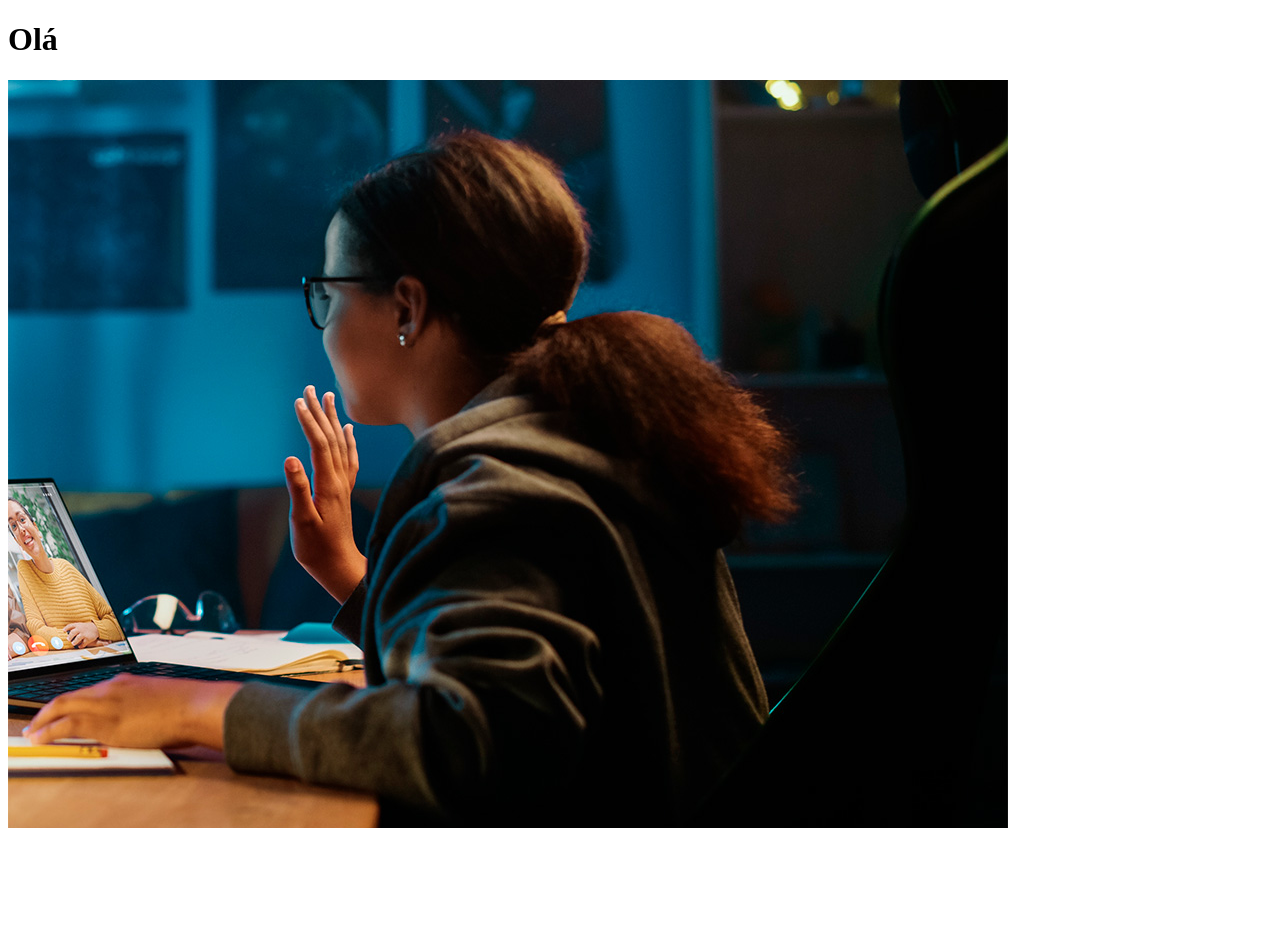
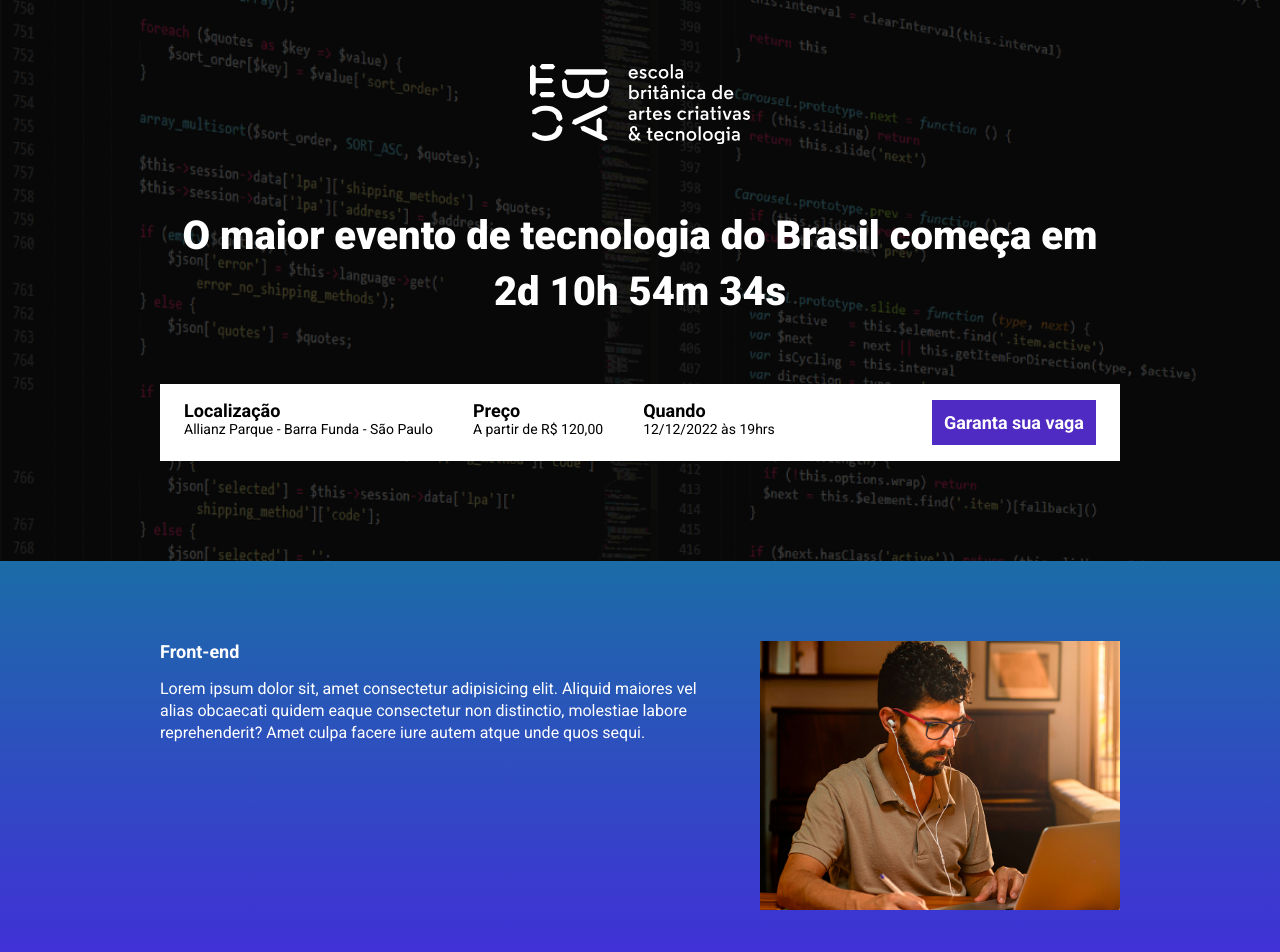
Before and after one commit to KawanSs/EBAC-Tech-Talks, a website built with Parcel: page src/index.html in a window 1280 px wide. Shown: the top 952 px of the page. Before the commit the page ends 840 px from the top, so only its background shows below. Built offline with nearby package versions, Linux system fonts and the light colour scheme.

Commit message:
contagem regressiva

```diff
--- a/package.json
+++ b/package.json
@@ -1,9 +1,9 @@
 {
   "name": "code",
   "version": "1.0.0",
-  "main": "index.js",
   "scripts": {
     "dev": "parcel src/index.html src/styles/main.scss src/scripts/main.js",
+    "build": "parcel build src/index.html",
     "test": "echo \"Error: no test specified\" && exit 1"
   },
   "keywords": [],
@@ -13,6 +13,7 @@
   "devDependencies": {
     "@parcel/transformer-sass": "^2.13.3",
     "parcel": "^2.13.3",
-    "sharp": "^0.33.5"
+    "sharp": "^0.33.5",
+    "svgo": "^3.3.2"
   }
 }
--- a/src/index.html
+++ b/src/index.html
@@ -1,15 +1,92 @@
 <!DOCTYPE html>
-<html lang="pt-br">
+<html lang="pt-BR">
 <head>
     <meta charset="UTF-8">
+    <meta http-equiv="X-UA-Compatible" content="IE=edge">
     <meta name="viewport" content="width=device-width, initial-scale=1.0">
-    <title>Parcel</title>
-    <link rel="stylesheet" href="./styles/main.scss">
+    <title>EBAC Tech Talks</title>
+
+    <link rel="preconnect" href="https://fonts.googleapis.com">
+    <link rel="preconnect" href="https://fonts.gstatic.com" crossorigin>
+    <link href="https://fonts.googleapis.com/css2?family=Roboto:wght@400;700;900&display=swap" rel="stylesheet">
+    <link rel="stylesheet" href="styles/main.scss">
+    <link rel="stylesheet" href="https://unpkg.com/aos@next/dist/aos.css" />
 </head>
 <body>
-    <h1>Olá</h1>
-    <img src="./images/backend.png" alt="">
+    <header class="hero">
+        <div class="container">
+            <img class="hero__logo" src="./images/ebac_logo.svg" alt="EBAC">
+            <p class="hero__text">
+                O maior evento de tecnologia do Brasil começa em <span id="contador"></span>
+            </p>
+            <div class="infos-bar">
+                <ul class="infos-bar__infos">
+                    <li class="infos-bar__infos__item">
+                        <b>Localização</b>
+                        Allianz Parque - Barra Funda - São Paulo
+                    </li>
+                    <li class="infos-bar__infos__item">
+                        <b>Preço</b>
+                        A partir de R$ 120,00
+                    </li>
+                    <li class="infos-bar__infos__item">
+                        <b>Quando</b>
+                        12/12/2022 às 19hrs
+                    </li>
+                </ul>
+                <a href="#" class="button button--primary">
+                    Garanta sua vaga
+                </a>
+            </div>
+        </div>
+    </header>
 
-    <script src="./scripts/main.js"></script>
+    <section class="event event--frontend">
+        <div class="container" data-aos="fade-right">
+            <div class="event__details">
+                <h2 class="event__details__title">Front-end</h2>
+                <p class="event__details__description">
+                    Lorem ipsum dolor sit, amet consectetur adipisicing elit. Aliquid maiores vel alias obcaecati quidem eaque consectetur non distinctio, molestiae labore reprehenderit? Amet culpa facere iure autem atque unde quos sequi.
+                </p>
+            </div>
+            <img class="event__image" src="./images/frontend.png" alt="Front-end">
+        </div>
+    </section>
+    <section class="event event--ui-ux event--image-left">
+        <div class="container" data-aos="fade-left">
+            <div class="event__details">
+                <h2 class="event__details__title">UI/UX</h2>
+                <p class="event__details__description">
+                    Lorem ipsum dolor sit, amet consectetur adipisicing elit. Aliquid maiores vel alias obcaecati quidem eaque consectetur non distinctio, molestiae labore reprehenderit? Amet culpa facere iure autem atque unde quos sequi.
+                </p>
+            </div>
+            <img class="event__image" src="./images/ui-ux.png" alt="UI/UX">
+        </div>
+    </section>
+    <section class="event event--data-science">
+        <div class="container" data-aos="fade-right">
+            <div class="event__details">
+                <h2 class="event__details__title">Data Science</h2>
+                <p class="event__details__description">
+                    Lorem ipsum dolor sit, amet consectetur adipisicing elit. Aliquid maiores vel alias obcaecati quidem eaque consectetur non distinctio, molestiae labore reprehenderit? Amet culpa facere iure autem atque unde quos sequi.
+                </p>
+            </div>
+            <img class="event__image" src="./images/data.png" alt="Data Science">
+        </div>
+    </section>
+    <section class="event event--backend event--image-left">
+        <div class="container" data-aos="fade-left">
+            <div class="event__details">
+                <h2 class="event__details__title">Back-end</h2>
+                <p class="event__details__description">
+                    Lorem ipsum dolor sit, amet consectetur adipisicing elit. Aliquid maiores vel alias obcaecati quidem eaque consectetur non distinctio, molestiae labore reprehenderit? Amet culpa facere iure autem atque unde quos sequi.
+                </p>
+            </div>
+            <img class="event__image" src="./images/backend.png" alt="Back-end">
+        </div>
+    </section>
+
+    <script src="https://unpkg.com/aos@next/dist/aos.js"></script>
+    <script src="scripts/main.js"></script>
 </body>
 </html>
--- a/src/scripts/main.js
+++ b/src/scripts/main.js
@@ -0,0 +1,28 @@
+AOS.init();
+
+const dataDoEvento = new Date("Dec 26, 2024 19:00:00");
+const timeStampDoEvento = dataDoEvento.getTime();
+
+const contaAsHoras = setInterval(function(){
+    const agora = new Date();
+    const timeStampAtual = agora.getTime();
+
+    const distanciaAteOEvento = timeStampDoEvento - timeStampAtual;
+
+    const diaEmMS = 1000 * 60 * 60 * 24;
+    const horaEmMS = 1000 * 60 * 60;
+    const minutoEmMs = 1000 * 60;
+
+    const diasAteOEvento = Math.floor(distanciaAteOEvento / (diaEmMS));
+    const horasAteOEvento = Math.floor((distanciaAteOEvento % (diaEmMS)) / (horaEmMS));
+    const minutosAteOEvento = Math.floor((distanciaAteOEvento % (horaEmMS)) / minutoEmMs);
+    const segundosAteOEvento =Math.floor((distanciaAteOEvento % minutoEmMs) / 1000);
+
+
+    document.getElementById('contador').innerHTML = `${diasAteOEvento}d ${horasAteOEvento}h ${minutosAteOEvento}m ${segundosAteOEvento}s`;
+
+    if(distanciaAteOEvento < 0){
+        clearInterval(contaAsHoras);
+        document.getElementById('contador').innerHTML = 'Evento expirado';
+    }
+}, 1000);
--- /dev/null
+++ b/src/styles/_event.scss
@@ -0,0 +1,63 @@
+@use 'variables';
+
+.event {
+    padding: 80px 0;
+
+    &--frontend {
+        background-image: linear-gradient(variables.$blue1, variables.$blue2);
+    }
+
+    &--ui-ux {
+        background-image: linear-gradient(variables.$blue2, variables.$pink);
+    }
+
+    &--data-science {
+        background-image: linear-gradient(variables.$pink, variables.$yellow);
+    }
+
+    &--backend {
+        background-image: linear-gradient(variables.$yellow, variables.$pink);
+    }
+
+    &--image-left {
+        .container {
+            flex-direction: row-reverse;
+        }
+    }
+
+    .container {
+        display: flex;
+        gap: 40px;
+    }
+
+    &__image {
+        max-width: 360px;
+    }
+
+    &__details {
+        &__title {
+            font-size: 18px;
+            font-weight: bold;
+            margin-bottom: 16px;
+        }
+
+        &__description {
+            line-height: 22px;
+        }
+    }
+
+    @media (max-width: 640px) {
+        .container {
+            display: block;
+        }
+
+        &__image {
+            width: 100%;
+        }
+
+        &__details {
+            margin-right: 0;
+            margin-bottom: 16px;
+        }
+    }
+}
--- /dev/null
+++ b/src/styles/_hero.scss
@@ -0,0 +1,54 @@
+@use 'variables';
+
+.hero {
+    padding-top: 64px;
+    padding-bottom: 100px;
+    background-image: url(../images/fundo.png);
+    background-repeat: no-repeat;
+    background-size: cover;
+    position: relative;
+
+    .container {
+        position: relative;
+    }
+
+    &::before {
+        position: absolute;
+        top: 0;
+        left: 0;
+        width: 100%;
+        height: 100%;
+        background-color: variables.$secondaryTextColor;
+        content: '';
+        opacity: .7;
+    }
+
+    &__text {
+        margin-top: 64px;
+        margin-bottom: 64px;
+        font-size: 40px;
+        line-height: 56px;
+        font-weight: 800;
+        text-align: center;
+    }
+
+    &__logo {
+        margin: 0 auto;
+        height: 80px;
+        display: block;
+    }
+
+    @media (max-width: 640px) {
+        padding: 40px 0;
+
+        &__logo {
+            height: 40px;
+        }
+
+        &__text {
+            font-size: 22px;
+            line-height: 24px;
+            margin: 24px 0;
+        }
+    }
+}
--- /dev/null
+++ b/src/styles/_variables.scss
@@ -0,0 +1,8 @@
+$textColor: #fff;
+$secondaryTextColor: #000;
+
+$blue1: #1B6CA7;
+$blue2: #442BDB;
+$pink: #89223B;
+$yellow: #9C791D;
+$purple: #4F2AC3;
--- /dev/null
+++ b/src/styles/components/_infos_bar.scss
@@ -0,0 +1,42 @@
+@use '../variables';
+
+.infos-bar {
+    padding: 16px 24px;
+    background-color: variables.$textColor;
+    display: flex;
+    justify-content: space-between;
+
+    &__infos {
+        display: flex;
+        gap: 40px;
+
+        &__item {
+            font-size: 14px;
+            color: variables.$secondaryTextColor;
+
+            b {
+                color: variables.$secondaryTextColor;
+                font-size: 18px;
+                display: block;
+            }
+        }
+    }
+
+    @media (max-width: 640px) {
+        display: block;
+
+        &__infos {
+            display: block;
+
+            &__item {
+                margin-bottom: 24px;
+            }
+        }
+    }
+
+    @media (max-width: 1024px) {
+        &__infos {
+            gap: 16px;
+        }
+    }
+}
--- /dev/null
+++ b/src/styles/components/buttons.scss
@@ -0,0 +1,25 @@
+@use '../variables';
+
+.button {
+    padding: 12px;
+    font-size: 18px;
+    font-weight: bold;
+    text-decoration: none;
+    text-align: center;
+    white-space: nowrap;
+
+    &--primary {
+        color: #fff;
+        background-color: variables.$purple;
+    }
+
+    @media (max-width: 640px) {
+        display: block;
+        width: 100%;
+    }
+
+    @media (max-width: 1024px) {
+        display: flex;
+        align-items: center;
+    }
+}
--- a/src/styles/main.scss
+++ b/src/styles/main.scss
@@ -0,0 +1,28 @@
+@use 'hero';
+@use 'components/infos_bar';
+@use 'components/buttons';
+@use 'event';
+@use 'variables';
+
+* {
+    margin: 0;
+    padding: 0;
+    box-sizing: border-box;
+    font-family: Roboto, sans-serif;
+    color: variables.$textColor;
+    list-style: none;
+}
+
+.container {
+    max-width: 960px;
+    width: 100%;
+    margin: 0 auto;
+
+    @media (max-width: 640px) {
+        max-width: 80%;
+    }
+
+    @media (max-width: 1024px) {
+        max-width: 90%;
+    }
+}
```
Also changed, not shown: 1 other file.
